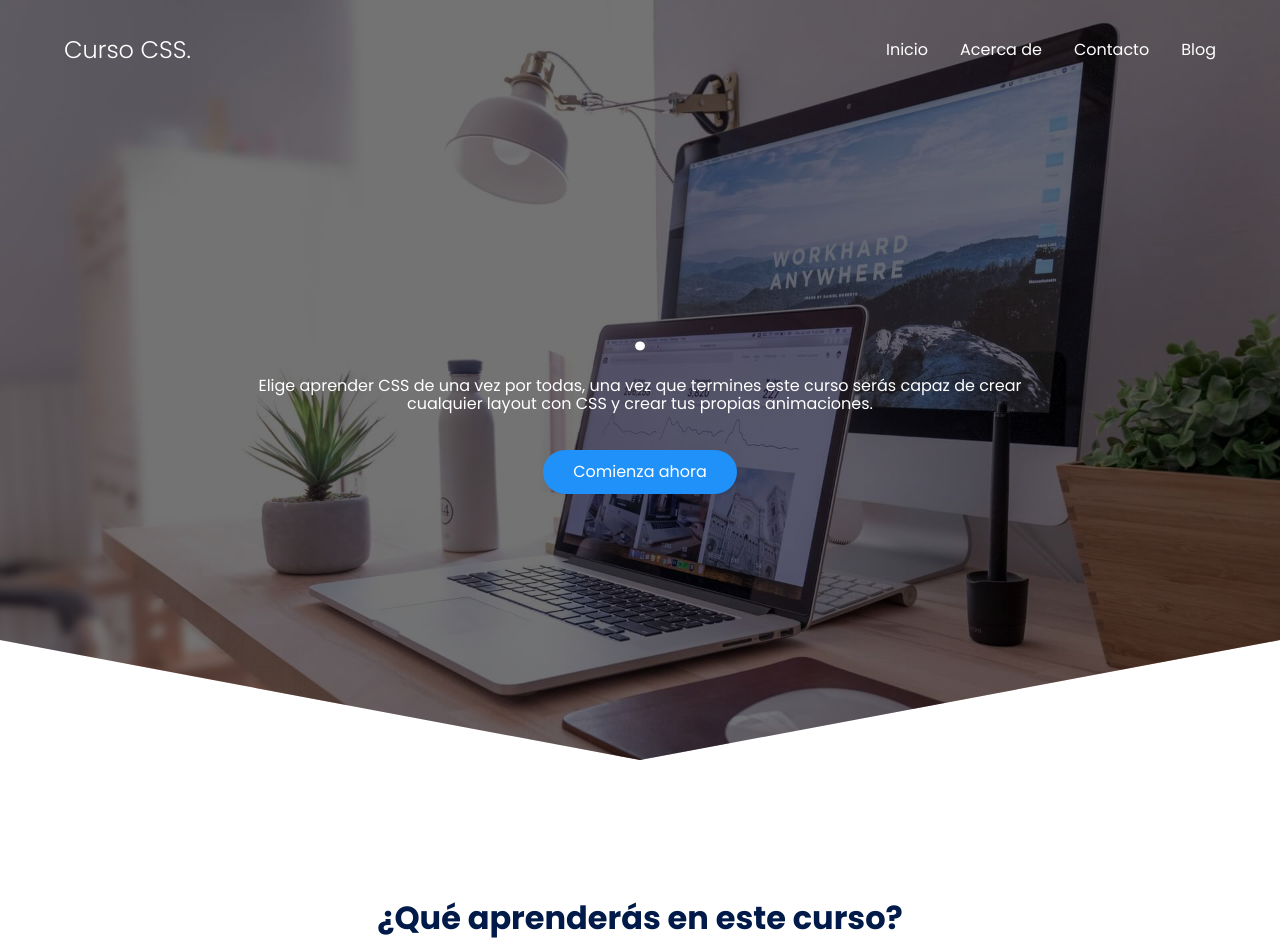
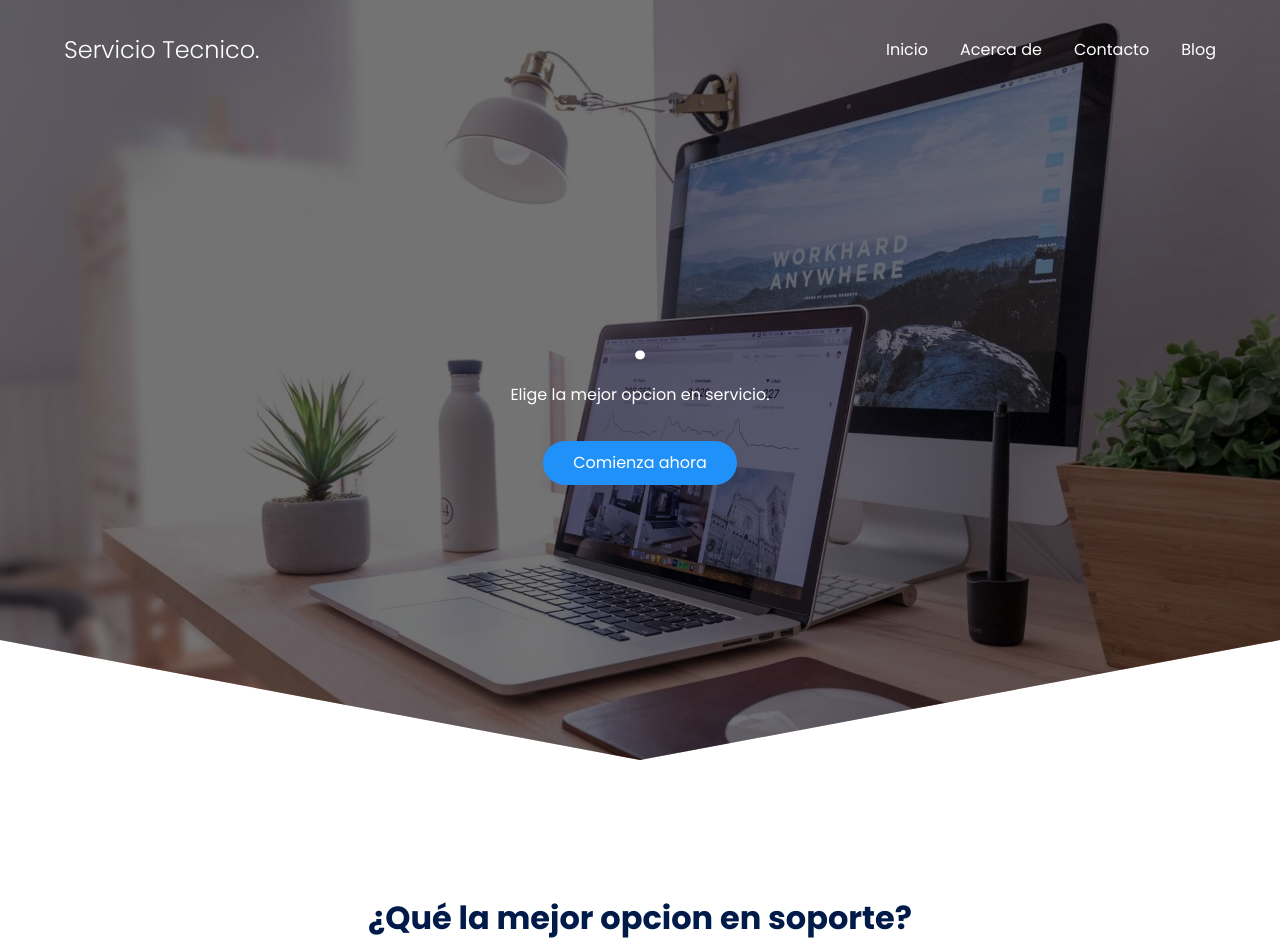
Before and after one commit to fjsmsoporte/fjsmsoporte.github.io, a plain HTML site: page index.html in a window 1280 px wide. Shown: the top 952 px of the page. Drawn offline with Linux system fonts and the light colour scheme.

Commit message:
Update index.html
mejoras en la presentacion

```diff
--- a/index.html
+++ b/index.html
@@ -37,7 +37,7 @@
     <header class="hero">
         <nav class="nav container">
             <div class="nav__logo">
-                <h2 class="nav__title">Curso CSS.</h2>
+                <h2 class="nav__title">Servicio Tecnico.</h2>
             </div>
 
             <ul class="nav__link nav__link--menu">
@@ -64,15 +64,14 @@
 
         <section class="hero__container container">
             <h1 class="hero__title">.</h1>
-            <p class="hero__paragraph">Elige aprender CSS de una vez por todas, una vez que termines este curso serás
-                capaz de crear cualquier layout con CSS y crear tus propias animaciones.</p>
+            <p class="hero__paragraph">Elige la mejor opcion en servicio.</p>
             <a href="#" class="cta">Comienza ahora</a>
         </section>
     </header>
 
     <main>
         <section class="container about">
-            <h2 class="subtitle">¿Qué aprenderás en este curso?</h2>
+            <h2 class="subtitle">¿Qué la mejor opcion en soporte?</h2>
             <p class="about__paragraph">Todo lo necesario y obligatorio de CSS, (Flexbox, Grid, Custom properties,
                 Position, Animaciones, Box Model y más)</p>
 
```
